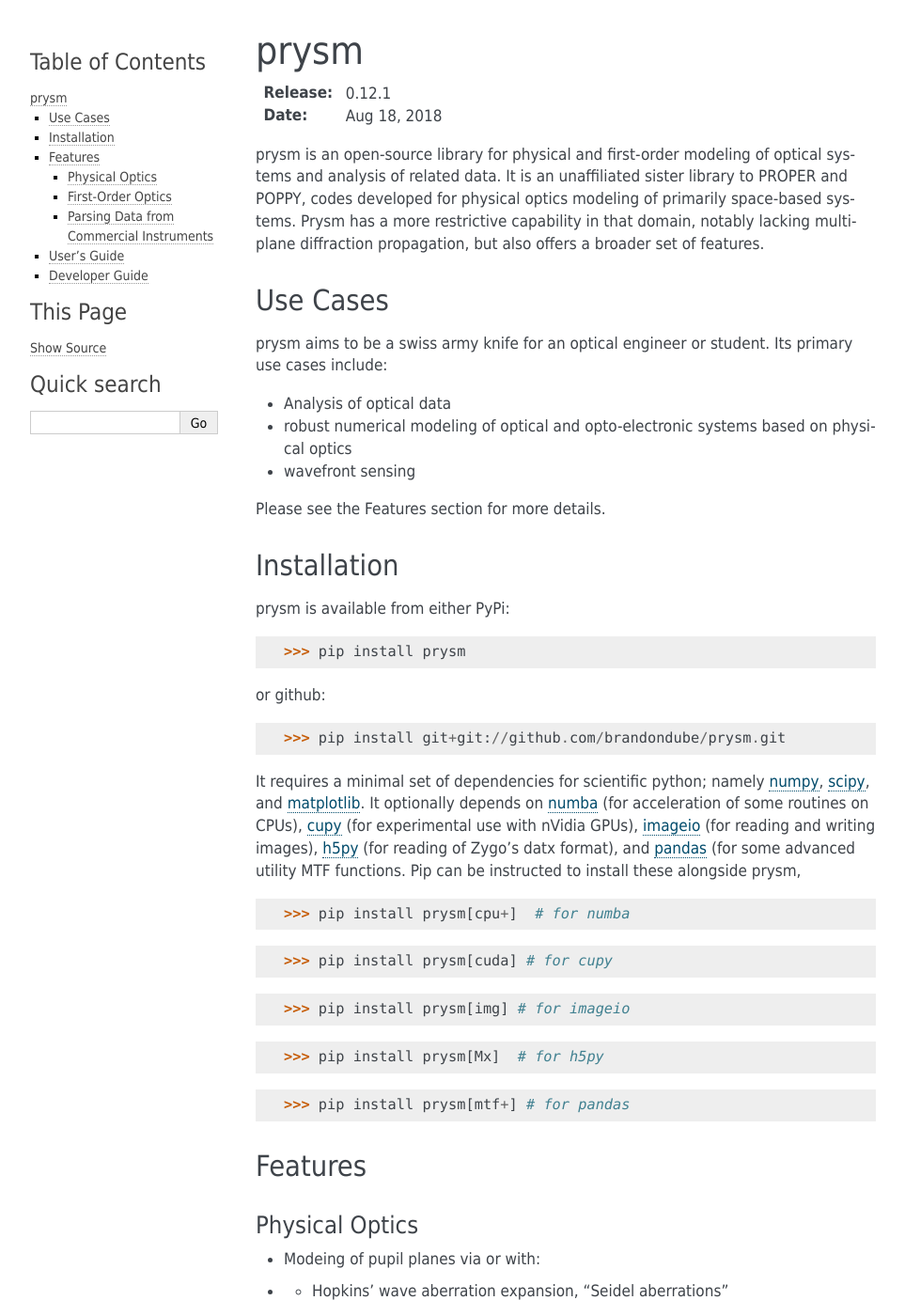
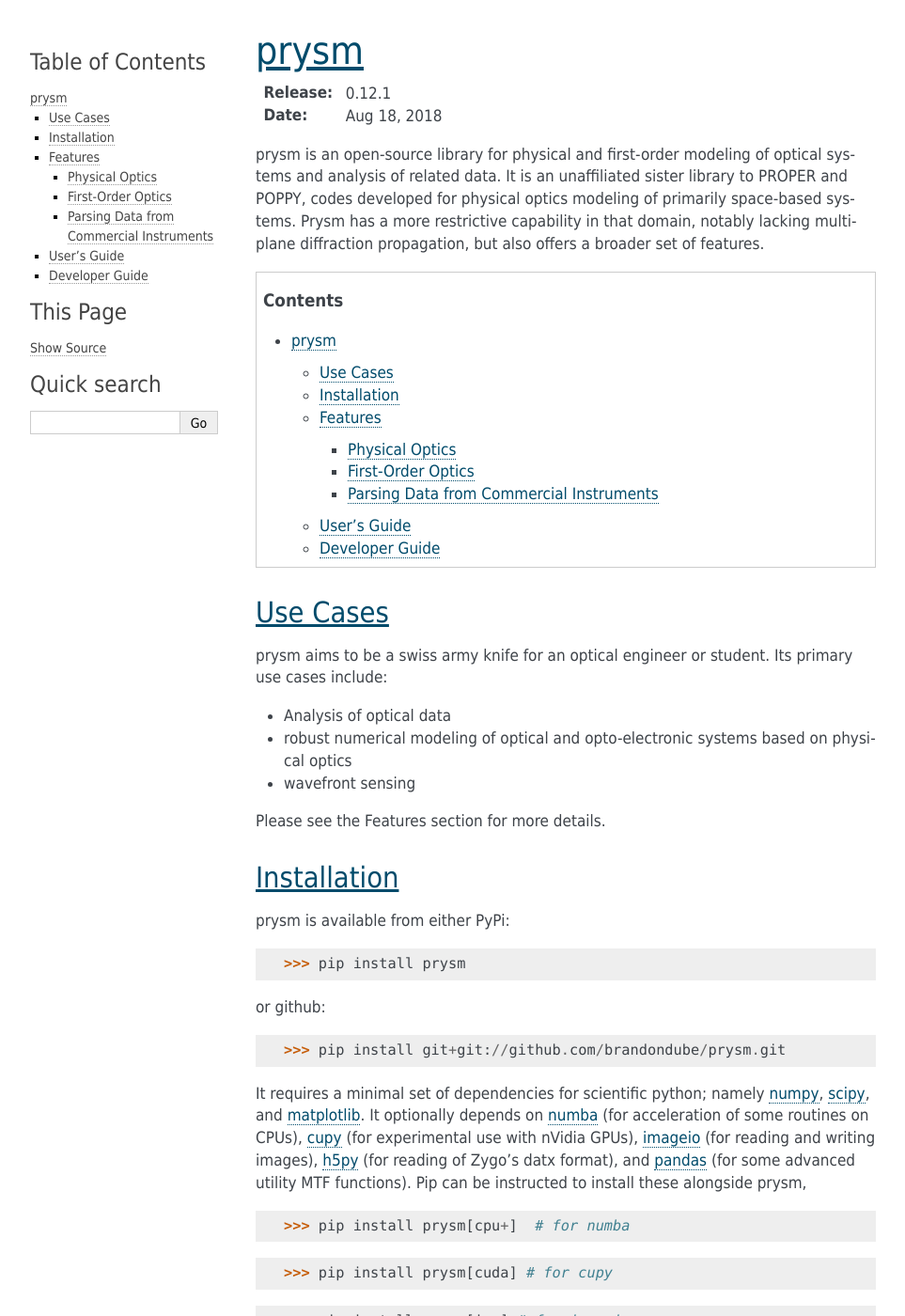
Before and after one commit to brandondube/prysm, a Sphinx documentation site: the page built from docs/source/index.rst, in a window 1280 px wide and 1400 px high. Shown: the whole window at 94% size, without its empty margins (148-1111 px from the left). Built offline with Sphinx 7.4.7, drawn with Linux system fonts in a browser that asks for light colours; some of the changed lines change nothing that is shown; some of the changed text lies outside the part shown.

Commit message:
minor doc improvements

```diff
--- a/docs/source/index.rst
+++ b/docs/source/index.rst
@@ -4,6 +4,8 @@
 :Date: |today|
 
 prysm is an open-source library for physical and first-order modeling of optical systems and analysis of related data.  It is an unaffiliated sister library to PROPER and POPPY, codes developed for physical optics modeling of primarily space-based systems.  Prysm has a more restrictive capability in that domain, notably lacking multi-plane diffraction propagation, but also offers a broader set of features.
+
+.. contents::
 
 Use Cases
 ---------
@@ -26,7 +28,7 @@
 
 >>> pip install git+git://github.com/brandondube/prysm.git
 
-It requires a minimal set of dependencies for scientific python; namely `numpy <http://www.numpy.org/>`_, `scipy <https://www.scipy.org/>`_, and `matplotlib <https://matplotlib.org/>`_.  It optionally depends on `numba <https://numba.pydata.org/>`_ (for acceleration of some routines on CPUs), `cupy <https://cupy.chainer.org/>`_ (for experimental use with nVidia GPUs), `imageio <https://imageio.github.io/>`_ (for reading and writing images), `h5py <https://www.h5py.org/>`_ (for reading of Zygo's datx format), and `pandas <https://pandas.pydata.org/>`_ (for some advanced utility MTF functions.  Pip can be instructed to install these alongside prysm,
+It requires a minimal set of dependencies for scientific python; namely `numpy <http://www.numpy.org/>`_, `scipy <https://www.scipy.org/>`_, and `matplotlib <https://matplotlib.org/>`_.  It optionally depends on `numba <https://numba.pydata.org/>`_ (for acceleration of some routines on CPUs), `cupy <https://cupy.chainer.org/>`_ (for experimental use with nVidia GPUs), `imageio <https://imageio.github.io/>`_ (for reading and writing images), `h5py <https://www.h5py.org/>`_ (for reading of Zygo's datx format), and `pandas <https://pandas.pydata.org/>`_ (for some advanced utility MTF functions).  Pip can be instructed to install these alongside prysm,
 
 >>> pip install prysm[cpu+]  # for numba
 
@@ -37,6 +39,8 @@
 >>> pip install prysm[Mx]  # for h5py
 
 >>> pip install prysm[mtf+] # for pandas
+
+or they may be installed at any time.
 
 Features
 --------
@@ -75,7 +79,7 @@
 * * slits
 * * Siemens stars
 * * tilted squares
-* display and reading of images
+* read, write, and display of images
 
 * Detector models for e.g. STOP analysis or image synthesis
 
```
